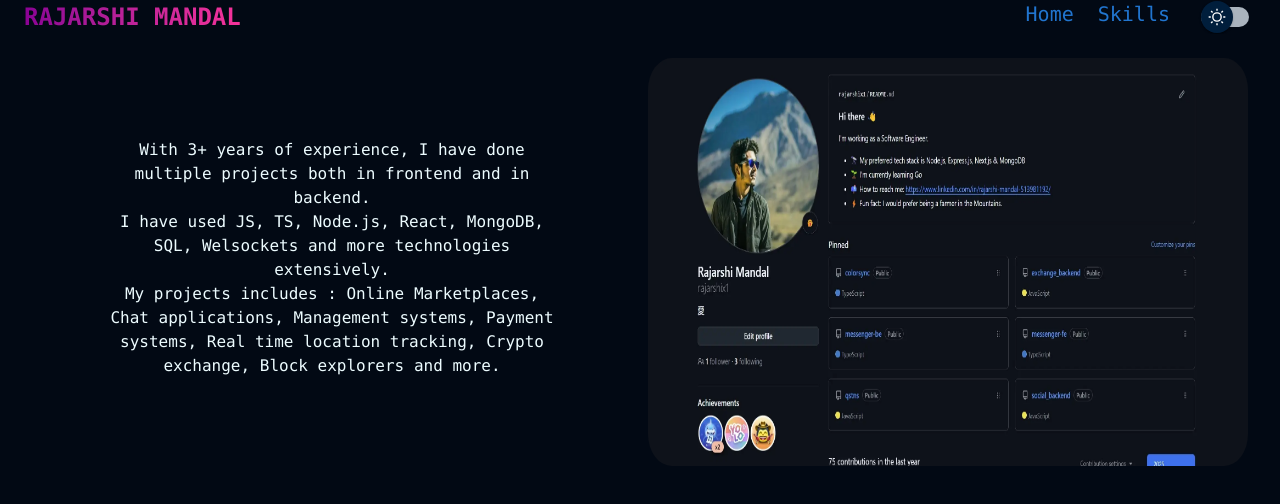
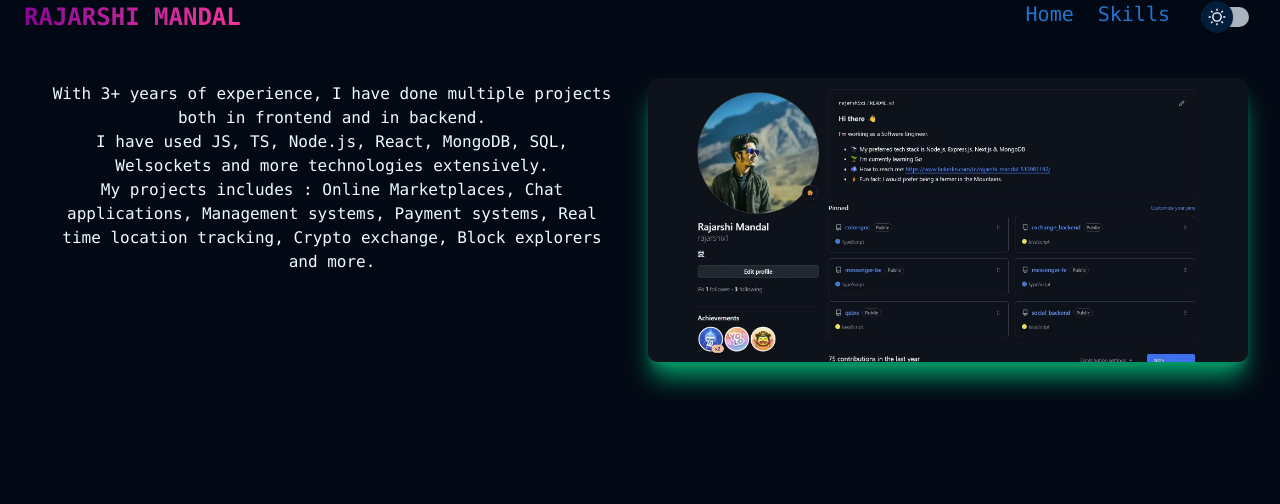
Before and after one commit to rajarshix1/rajarshi-portfolio, a Next.js app: page /projects in a window 1280 px wide. Shown: the top 504 px of the page. Built offline with nearby package versions, Linux system fonts and the light colour scheme; what @mui/material-nextjs would draw is missing.

Commit message:
projects page updated

```diff
--- a/src/app/projects/page.tsx
+++ b/src/app/projects/page.tsx
@@ -10,11 +10,13 @@ export default function Projects() {
     <div className={`flex flex-col h-full font-mono ${darkTheme? `bg-secondary text-accent` : `bg-white text-blue-950`}`}>
         <Navbar/>
         <div className='w-full my-2 md:my-6 px-1 md:px-6 flex flex-col md:flex-row text-center justify-center space-y-2'>
-           <div className='p-2 md:p-20 md:w-1/2'>
+           <div className='p-2 md:p-6 md:w-1/2'>
            <p>With 3+ years of experience, I have done multiple projects both in frontend and in backend.<br/> I have used JS, TS, Node.js, React, MongoDB, SQL, Welsockets and more technologies extensively.</p>
            <p>My projects includes : Online Marketplaces, Chat applications, Management systems, Payment systems, Real time location tracking, Crypto exchange, Block explorers and more.</p>
            </div>
-            <Image className='px-2 md:w-1/2 rounded-4xl' src="/gp.webp" alt="Github profile" height={300} width={600} />
+           <div  className='px-2 md:w-1/2  flex justify-center items-center p-5 ' >
+            <Image className='rounded-[10px] shadow-xl shadow-emerald-600' src="/gp.webp" alt="Github profile" height={300} width={600} />
+           </div>
         </div>
         {/* <div className=''>Project2</div>
         <div className=''>Project3</div>
```
